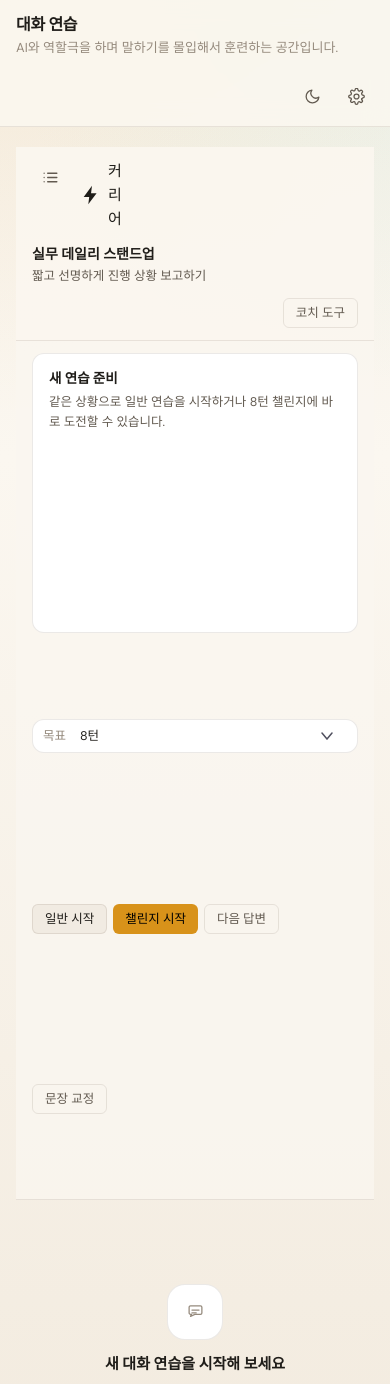
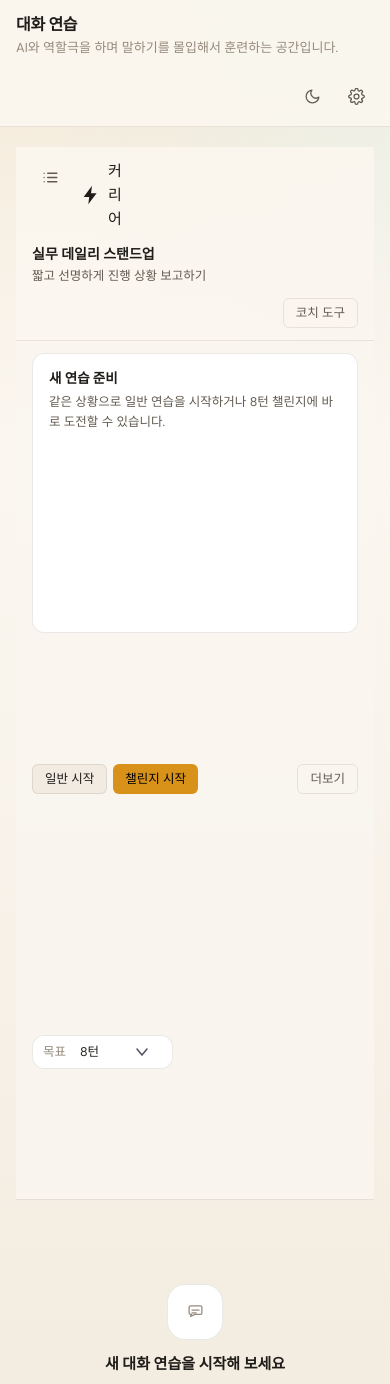
Before and after one commit to alibowbow/engspeakup, a React (Vite) app: page / in a window 390 px wide. Shown: the top 1384 px of the page. Built offline with nearby package versions, Linux system fonts and the light colour scheme.

Commit message:
Simplify practice defaults with guide-first and overflow actions

```diff
--- a/src/App.tsx
+++ b/src/App.tsx
@@ -63,6 +63,7 @@ import type {
 
 type Busy = 'chat' | 'suggestions' | 'analysis' | 'recap' | 'challenge' | null;
 type PracticePanelTab = 'guide' | 'challenge' | 'suggestions' | 'analysis' | 'recap';
+type PracticePanelHighlights = Record<Exclude<PracticePanelTab, 'guide'>, boolean>;
 type IconName =
   | 'chat'
   | 'library'
@@ -782,12 +783,20 @@ export default function App() {
   const [showCatalog, setShowCatalog] = useState(false);
   const [showTools, setShowTools] = useState(false);
   const [practicePanelTab, setPracticePanelTab] = useState<PracticePanelTab>('guide');
+  const [practicePanelHighlights, setPracticePanelHighlights] = useState<PracticePanelHighlights>({
+    challenge: false,
+    suggestions: false,
+    analysis: false,
+    recap: false,
+  });
+  const [showToolbarOverflow, setShowToolbarOverflow] = useState(false);
   const [showSettings, setShowSettings] = useState(false);
   const [toastVisible, setToastVisible] = useState(true);
   const deferredSearch = useDeferredValue(search);
   const fileRef = useRef<HTMLInputElement | null>(null);
   const stopRef = useRef<(() => void) | null>(null);
   const chatScrollRef = useRef<HTMLDivElement | null>(null);
+  const toolbarOverflowRef = useRef<HTMLDivElement | null>(null);
 
   const activeSession = sessions.find((item) => item.id === activeSessionId) ?? null;
   const selectedScenario = scenarioById(selectedScenarioId);
@@ -836,6 +845,9 @@ export default function App() {
   const suggestionChips = (bundle?.suggestions.length ? bundle.suggestions : currentScenario.warmups).slice(0, 3);
   const openPracticePanel = (tab: PracticePanelTab) => {
     setPracticePanelTab(tab);
+    if (tab !== 'guide') {
+      setPracticePanelHighlights((current) => ({ ...current, [tab]: true }));
+    }
     setShowTools(true);
   };
   const togglePracticePanel = (tab: PracticePanelTab) => {
@@ -952,6 +964,23 @@ export default function App() {
     return () => window.speechSynthesis?.removeEventListener?.('voiceschanged', applyVoices);
   }, []);
   useEffect(() => {
+    if (!showToolbarOverflow) return;
+    const handlePointerDown = (event: PointerEvent) => {
+      if (!toolbarOverflowRef.current?.contains(event.target as Node)) {
+        setShowToolbarOverflow(false);
+      }
+    };
+    document.addEventListener('pointerdown', handlePointerDown);
+    return () => document.removeEventListener('pointerdown', handlePointerDown);
+  }, [showToolbarOverflow]);
+  useEffect(() => {
+    setShowToolbarOverflow(false);
+  }, [view, showTools]);
+  useEffect(() => {
+    if (view !== 'practice') return;
+    setPracticePanelTab('guide');
+  }, [view, selectedScenarioId]);
+  useEffect(() => {
     if (isGeminiTtsVoice(settings.voiceName)) return;
     setSettings((current) => ({ ...current, voiceName: GEMINI_TTS_DEFAULT_VOICE }));
   }, [settings.voiceName]);
@@ -1669,7 +1698,7 @@ export default function App() {
                     </div>
                   </div>
 
-                  <div className="practice-toolbar-actions">
+                  <div className="practice-toolbar-actions" ref={toolbarOverflowRef}>
                     <label className="toolbar-select">
                       <span>목표</span>
                       <select
@@ -1720,15 +1749,54 @@ export default function App() {
                       </button>
                     )}
 
-                    <button type="button" className="btn btn-ghost btn-sm" onClick={suggest} disabled={busy === 'suggestions' || busy === 'challenge'}>
-                      {busy === 'suggestions' ? '생성 중...' : '다음 답변'}
+                    <button
+                      type="button"
+                      className={`btn btn-ghost btn-sm toolbar-overflow-toggle ${showToolbarOverflow ? 'active' : ''}`}
+                      aria-expanded={showToolbarOverflow}
+                      aria-haspopup="menu"
+                      onClick={() => setShowToolbarOverflow((current) => !current)}
+                    >
+                      더보기
                     </button>
-                    <button type="button" className="btn btn-ghost btn-sm" onClick={analyze} disabled={busy === 'analysis' || busy === 'challenge'}>
-                      {busy === 'analysis' ? '교정 중...' : '문장 교정'}
-                    </button>
-                    <button type="button" className="btn btn-ghost btn-sm" onClick={recap} disabled={busy === 'recap' || busy === 'challenge'}>
-                      {busy === 'recap' ? '정리 중...' : '대화 요약'}
-                    </button>
+
+                    <div className={`toolbar-overflow-menu ${showToolbarOverflow ? 'open' : ''}`} role="menu" aria-label="고급 도구">
+                      <button
+                        type="button"
+                        role="menuitem"
+                        className="btn btn-ghost btn-sm"
+                        onClick={() => {
+                          void suggest();
+                          setShowToolbarOverflow(false);
+                        }}
+                        disabled={busy === 'suggestions' || busy === 'challenge'}
+                      >
+                        {busy === 'suggestions' ? '생성 중...' : '다음 답변'}
+                      </button>
+                      <button
+                        type="button"
+                        role="menuitem"
+                        className="btn btn-ghost btn-sm"
+                        onClick={() => {
+                          void analyze();
+                          setShowToolbarOverflow(false);
+                        }}
+                        disabled={busy === 'analysis' || busy === 'challenge'}
+                      >
+                        {busy === 'analysis' ? '교정 중...' : '문장 교정'}
+                      </button>
+                      <button
+                        type="button"
+                        role="menuitem"
+                        className="btn btn-ghost btn-sm"
+                        onClick={() => {
+                          void recap();
+                          setShowToolbarOverflow(false);
+                        }}
+                        disabled={busy === 'recap' || busy === 'challenge'}
+                      >
+                        {busy === 'recap' ? '정리 중...' : '대화 요약'}
+                      </button>
+                    </div>
                   </div>
                 </div>
 
@@ -1932,7 +2000,9 @@ export default function App() {
                         type="button"
                         role="tab"
                         aria-selected={practicePanelTab === tab.id}
-                        className={`practice-panel-tab ${practicePanelTab === tab.id ? 'active' : ''}`}
+                        className={`practice-panel-tab ${practicePanelTab === tab.id ? 'active' : ''} ${
+                          tab.id !== 'guide' && practicePanelHighlights[tab.id] ? 'practice-panel-tab--highlight' : ''
+                        }`}
                         onClick={() => setPracticePanelTab(tab.id)}
                       >
                         {tab.label}
--- a/src/styles.css
+++ b/src/styles.css
@@ -574,9 +574,53 @@ button, input, textarea, select { font: inherit; }
 
 .practice-toolbar-actions {
   flex: 1 1 540px;
+  position: relative;
+  display: flex;
   align-items: center;
   justify-content: flex-end;
   gap: 8px;
+}
+
+.practice-toolbar-actions .btn-primary,
+.practice-toolbar-actions .btn-secondary {
+  order: 1;
+}
+
+.practice-toolbar-actions .toolbar-select,
+.practice-toolbar-actions .toolbar-overflow-toggle,
+.practice-toolbar-actions .btn-ghost {
+  order: 2;
+}
+
+.toolbar-overflow-toggle.active {
+  border-color: var(--accent);
+  color: var(--accent);
+  background: var(--accent-dim);
+}
+
+.toolbar-overflow-menu {
+  position: absolute;
+  right: 0;
+  top: calc(100% + 8px);
+  min-width: 160px;
+  display: none;
+  flex-direction: column;
+  gap: 6px;
+  padding: 8px;
+  border: 1px solid var(--border);
+  border-radius: var(--r-md);
+  background: var(--panel-bg);
+  box-shadow: var(--shadow-card);
+  z-index: 20;
+}
+
+.toolbar-overflow-menu.open {
+  display: flex;
+}
+
+.toolbar-overflow-menu .btn {
+  width: 100%;
+  justify-content: flex-start;
 }
 
 .toolbar-select {
@@ -868,6 +912,12 @@ button, input, textarea, select { font: inherit; }
   background: var(--accent-dim);
   border-color: rgba(245, 166, 35, 0.24);
   color: var(--accent);
+}
+
+.practice-panel-tab--highlight:not(.active) {
+  border-color: rgba(62, 207, 142, 0.26);
+  color: var(--green);
+  background: rgba(62, 207, 142, 0.08);
 }
 
 .practice-panel-body {
@@ -1167,6 +1217,11 @@ button, input, textarea, select { font: inherit; }
     flex-wrap: wrap;
   }
 
+  .toolbar-overflow-menu {
+    right: auto;
+    left: 0;
+  }
+
   .toolbar-select {
     justify-content: space-between;
   }
@@ -1214,8 +1269,17 @@ button, input, textarea, select { font: inherit; }
   .catalog-popover { margin: 16px 16px 0; }
   .scenario-meta { display: none; }
   .practice-toolbar-actions { gap: 6px; }
-  .practice-toolbar-actions .btn-ghost:last-child { display: none; }
-  .toolbar-select { width: 100%; justify-content: space-between; }
+  .practice-toolbar-actions .toolbar-overflow-toggle { margin-left: auto; }
+  .practice-toolbar-actions .toolbar-select {
+    order: 3;
+    width: auto;
+  }
+  .toolbar-overflow-menu {
+    top: calc(100% + 6px);
+    left: auto;
+    right: 0;
+  }
+  .practice-toolbar .toolbar-select { width: auto; justify-content: space-between; }
   .challenge-result-head { flex-direction: column; }
   .challenge-score-badge { align-items: flex-start; }
   .practice-panel-header,
```
